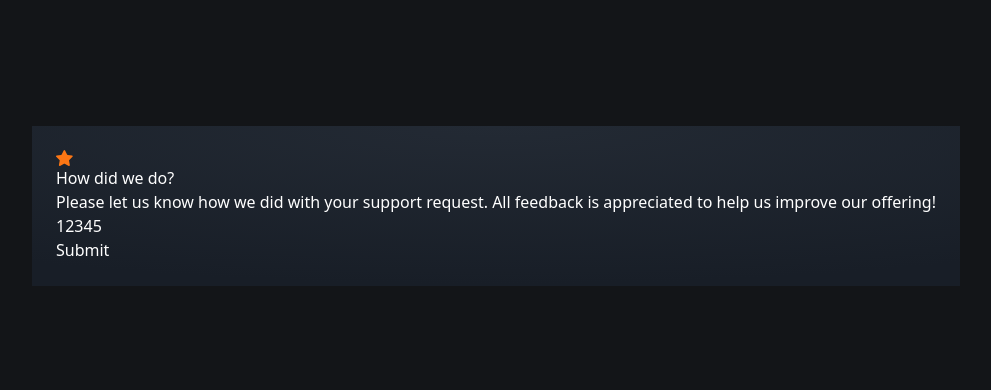
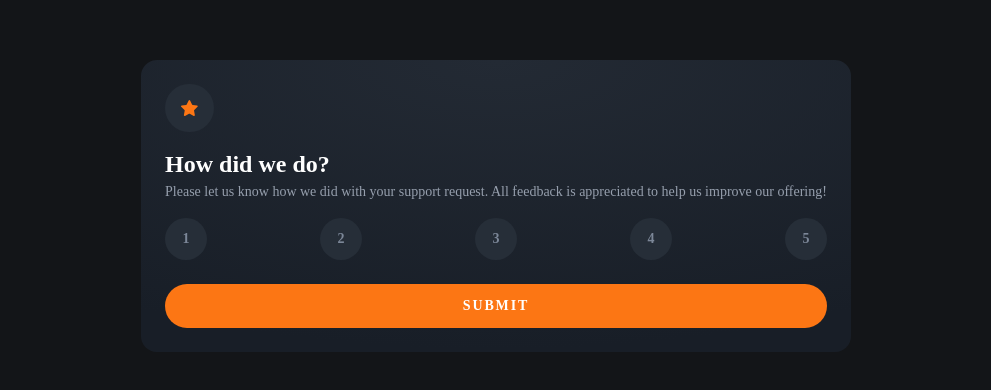
Before and after one commit to Kayque123456/feedback03ma, a React (Vite) app: page / in a window 1280 px wide. Shown: the part 194-584 px from the top of the page, without its empty margins (144-1135 px from the left). Built offline with nearby package versions, Linux system fonts and the light colour scheme.

Commit message:
primeiro card do projeto finalizado

```diff
--- a/src/App.jsx
+++ b/src/App.jsx
@@ -2,24 +2,24 @@
 
 export function App() {
   return (
-    <div className="bg-gradient-dark text-white mx-6 p-6">
-      <div>
+    <div className="bg-gradient-dark text-white mx-6 p-6 rounded-2xl font-overpass">
+      <div className="bg-dark-blue w-fit p-4 rounded-full mb-4">
         <img src={iconStar} alt="icon star" />
       </div>
 
-      <h1>How did we do?</h1>
+      <h1 className="text-2xl font-bold mb-2.5">How did we do?</h1>
 
-      <p>Please let us know how we did with your support request. All feedback is appreciated to help us improve our offering!</p>
+      <p className="text-sm text-light-grey mb-6 leading-1">Please let us know how we did with your support request. All feedback is appreciated to help us improve our offering!</p>
 
-      <div>
-        <input type="button" value={1} />
-        <input type="button" value={2} />
-        <input type="button" value={3} />
-        <input type="button" value={4} />
-        <input type="button" value={5} />
+      <div className="flex justify-between mb-6">
+        <input type="button" value={1} className="bg-dark-blue w-10.5 h-10.5 rounded-full text-medium-grey text-sm font-bold"/>
+        <input type="button" value={2} className="bg-dark-blue w-10.5 h-10.5 rounded-full text-medium-grey text-sm font-bold"/>
+        <input type="button" value={3} className="bg-dark-blue w-10.5 h-10.5 rounded-full text-medium-grey text-sm font-bold"/>
+        <input type="button" value={4} className="bg-dark-blue w-10.5 h-10.5 rounded-full text-medium-grey text-sm font-bold"/>
+        <input type="button" value={5} className="bg-dark-blue w-10.5 h-10.5 rounded-full text-medium-grey text-sm font-bold"/>
       </div>
 
-      <button>Submit</button>
+      <button className="bg-orange w-full uppercase tracking-1 font-bold rounded-3xl text-sm py-3">Submit</button>
     </div>
   )
 }
```
